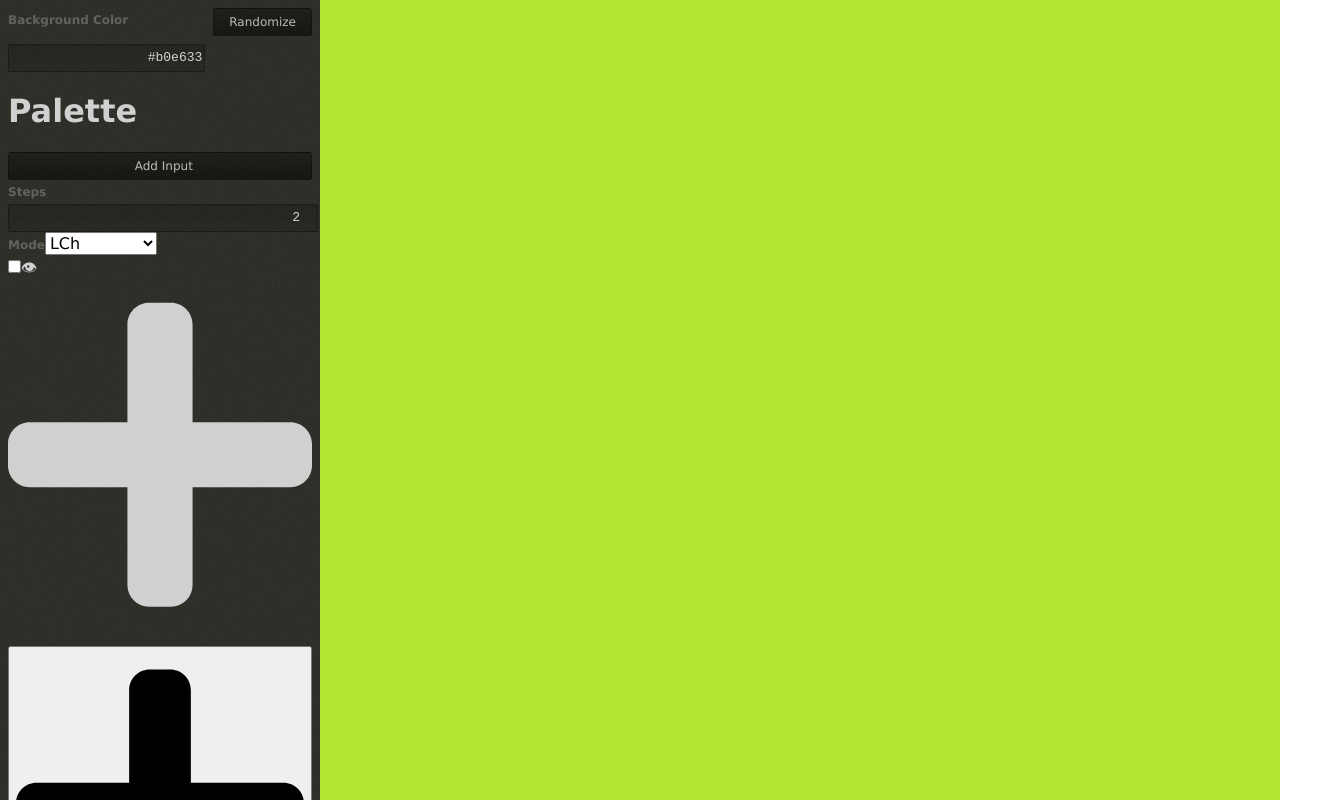
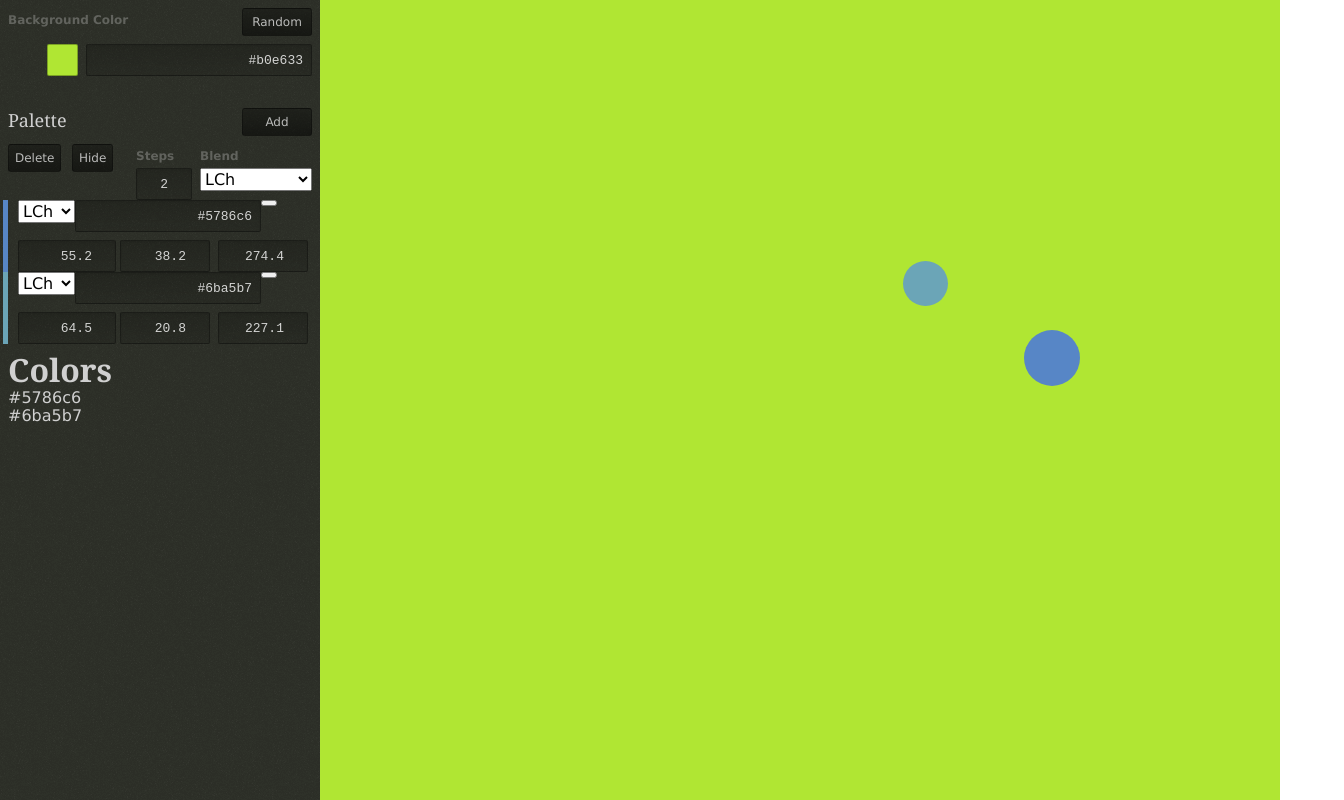
Before and after one commit to LoudBit/clutch, a Nuxt app: page / in a window 1280 px wide. Shown: the top 800 px of the page, 1344 px wide, since content can reach past the window. Built offline with nearby package versions, Linux system fonts and the light colour scheme.

Commit message:
trying out more css grids

```diff
--- a/assets/scss/_buttons.scss
+++ b/assets/scss/_buttons.scss
@@ -4,15 +4,12 @@ button.ui {
   background: linear-gradient(rgba(black, 0.3), rgba(black, 0.5));
   border-radius: 3px;
   color: rgba(white, 0.7);
-  // box-shadow: inset 0 -1px 0px rgba(black, 0.2), inset 0 1px 0px rgba(white, 0.1);
   font-size: 12px;
   line-height: 24px;
-
 }
 
+button.ui:active,
 .ui.button:active {
   background: rgba(#292929, 0.5) linear-gradient(rgba(#292929, 0.1), rgba(#292929, 0));
   box-shadow: inset 0 -1px 0px rgba(white, 0.1), inset 0 1px 0px rgba(black, 0.2);
 }
-
-// button.ui.small
--- a/assets/scss/_forms.scss
+++ b/assets/scss/_forms.scss
@@ -9,6 +9,7 @@ label {
 // // -----
 
 form,
+input[type="text"],
 input[type="number"],
 input[type="range"],
 textarea {
@@ -32,15 +33,22 @@ textarea {
   border: 1px solid rgba(0,0,0,0.30);
   box-shadow: inset 0 1px 3px 0 rgba(0,0,0,0.10);
   border-radius: 2px;
-
+  height: 32px;
   font-family: monospace;
   font-size: 13px;
   color: rgba(255,255,255,0.80);
   text-align: right;
   line-height: 24px;
+  padding: 0 8px;
 }
 
-
+.ui.swatch {
+  background: #4A90E2;
+  border: 1px solid rgba(0,0,0,0.30);
+  border-radius: 2px;
+  height: 32px;
+  width: 31px;
+}
 
 // input[type="number"]:focus,
 // input[type="text"]:focus {
--- a/assets/scss/_layout.scss
+++ b/assets/scss/_layout.scss
@@ -2,27 +2,55 @@
 article, aside, figcaption, figure, footer, header, main, nav, section {
   display: block;
 }
-.ui { box-sizing: border-box; }
+.ui, .ui * { box-sizing: border-box; }
 
 .ui.grid {
   display: grid;
-  grid-template-columns: 2fr 1fr;
-  grid-gap: 8px;
+  gap: 8px 8px;
 }
-.ui.grid.with-margins { margin: 8px; }
 
-// .ui.row {
-//   display: flex;
-//   flex-direction: row;
-//   align-items: stretch;
-//   padding: 0;
-//   margin: 0;
-// }
-// .ui.row.with-margins { margin: 0 8px; }
-// .ui.row.with-gutters:last-child { padding-top: 0; }
-// .ui.row.padded:first-child { padding-top: 0; }
-// .ui.row.padded:last-child { padding-bottom: 0; }
-// .ui.row.padded + .ui.row.padded { padding: 2px 0; }
+.grid-area-label {
+  grid-area: label;
+}
+.grid-area-button {
+  grid-area: button;
+}
+.grid-area-swatch {
+  grid-area: swatch;
+}
+.grid-area-input {
+  grid-area: input;
+}
+.grid-area-delete {
+  grid-area: delete;
+}
+.grid-area-mode {
+  grid-area: mode;
+}
+.grid-area-visibility {
+  grid-area: visibility;
+}
+.grid-area-steps {
+  grid-area: steps;
+}
+.grid-area-blend {
+  grid-area: blend;
+}
+
+
+
+.ui.row {
+  display: flex;
+  flex-direction: row;
+  align-items: stretch;
+  padding: 0;
+  margin: 0;
+}
+.ui.row + .ui.row { margin-top: 8px;}
+.ui.row.with-margins { margin-left: 8px; margin-right: 8px; }
+.ui.row.with-gutters .column { margin-left: 4px; margin-right: 4px; }
+.ui.row.with-gutters .column:first-child { margin-left: 0; }
+.ui.row.with-gutters .column:last-child { margin-right: 0; }
 
 
 .ui.column {
--- a/assets/scss/_typography.scss
+++ b/assets/scss/_typography.scss
@@ -3,7 +3,7 @@ body {
   font-family: Verdana, sans-serif;
 }
 
-// h1, h2, h3, h4, h5, h6 { margin: 0; font-family: $heading-font-family; }
+h1, h2, h3, h4, h5, h6 { margin: 0; font-family: Georgia, 'Times New Roman', Times, serif; }
 
 // p { margin: 0 0 $copy-line-height; }
 
--- a/components/BG.vue
+++ b/components/BG.vue
@@ -1,8 +1,9 @@
 <template>
-  <div class="ui grid">
-    <label>Background Color</label>
-    <button class="ui small" @click="randomize">Randomize</button>
-    <input v-model="hex" type="text" size="sm" />
+  <div class="bg-color-grid">
+    <label class="grid-area-label">Background Color</label>
+    <button class="grid-area-button ui small" @click="randomize">Random</button>
+    <div class="ui swatch grid-area-swatch" :style="{ backgroundColor: hex }"></div>
+    <input v-model="hex" class="grid-area-input" type="text" size="sm" />
   </div>
 </template>
 
@@ -36,3 +37,16 @@ export default {
   }
 }
 </script>
+
+<style>
+.bg-color-grid {
+  display: grid;
+  gap: 8px 8px;
+  justify-items: stretch;
+  grid-template-columns: repeat(8, 1fr);
+  grid-template-rows: auto;
+  grid-template-areas:
+    'label label label label label label button button'
+    '. swatch input input input input input input ';
+}
+</style>
--- a/components/ColorInput.vue
+++ b/components/ColorInput.vue
@@ -12,10 +12,7 @@
         <input v-model="hex" type="text" />
       </div>
       <div class="ui column ui-text-right">
-        <button circle size="sm" title="Remove Color" @click="removeColor(colorIndex)">
-          <!-- <i-icon icon="minus" /> -->
-          -
-        </button>
+        <button circle size="sm" title="Remove Color" @click="removeColor(colorIndex)"></button>
       </div>
     </div>
     <RgbInput v-if="mode === 'rgb'" :input-index="inputIndex" :color-index="colorIndex" :input="input"></RgbInput>
--- a/components/Palette.vue
+++ b/components/Palette.vue
@@ -2,13 +2,9 @@
   <div>
     <BG :color="bg"></BG>
 
-    <div class="ui row">
-      <div class="ui column">
-        <h1>Palette</h1>
-        <button class="ui button" title="Add Input" @click="addInput">
-          &nbsp; Add Input
-        </button>
-      </div>
+    <div class="heading-grid">
+      <h1 class="ui h1 grid-area-label">Palette</h1>
+      <button class="ui button grid-area-button" title="Add Input" @click="addInput">Add</button>
     </div>
 
     <div class="ui row">
@@ -63,3 +59,20 @@ export default {
   }
 }
 </script>
+
+<style lang="scss">
+.heading-grid {
+  margin-top: 32px;
+  display: grid;
+  gap: 8px 8px;
+  grid-template-columns: repeat(8, 1fr);
+  grid-template-rows: auto;
+  grid-template-areas: 'label label label label label label button button';
+}
+
+.heading-grid h1 {
+  font-size: 18px;
+  line-height: 24px;
+  font-weight: 400;
+}
+</style>
--- a/components/PaletteInput.vue
+++ b/components/PaletteInput.vue
@@ -1,14 +1,18 @@
 <template>
-  <div class="ui row">
-    <div class="ui column">
-      <div>
+  <div class="palette-input-grid">
+    <div class="grid-area-delete">
+      <button class="ui button" title="Delete Input">Delete</button>
+    </div>
+    <div class="grid-area-visibility">
+      <button v-if="hidden" class="ui button" title="Show Colors" @click="toggleVisibility()">Show</button>
+      <button v-if="!hidden" class="ui button" title="Hide Colors" @click="toggleVisibility()">Hide</button>
+    </div>
+    <div class="grid-area-steps">
       <label>Steps</label>
       <input v-model.number="steps" type="number" min="2" max="32" step="1" />
     </div>
-    </div>
-    <div class="ui column">
-      <div>
-        <label>Mode</label>
+    <div class="grid-area-blend">
+      <label>Blend</label>
       <select v-model="mode" size="sm">
         <option value="rgb" label="RGB" />
         <option value="hsl" label="HSL" />
@@ -17,22 +21,11 @@
         <option value="lch" label="LCh" />
       </select>
     </div>
-    </div>
-    <div class="ui column">
-      <div>
-        <label></label>
-        <!-- TODO: change this to 'visible' -->
-        <input v-model="hidden" type="checkbox" name="Visibility" title="Toggle Visibility" />
-        <span :style="isHiddenStyles">👁</span>
-      </div>
-    </div>
-    <div class="ui column">
-      <font-awesome-icon icon="plus" size="sm"></font-awesome-icon>
-      <br />
+    <!-- <div class="">
       <button title="Add Color" @click="addColor()">
-        <font-awesome-icon icon="plus" size="sm"></font-awesome-icon>
+        <font-awesome-icon icon="plus" />
       </button>
-    </div>
+    </div> -->
   </div>
 </template>
 
@@ -40,12 +33,8 @@
 import chroma from 'chroma-js'
 import { mapMutations } from 'vuex'
 import { createColor } from '~/store/palette'
-// import ColorInput from '~/components/ColorInput'
 
 export default {
-  // components: {
-  //   ColorInput
-  // },
   props: {
     input: {
       type: Object,
@@ -92,6 +81,9 @@ export default {
     }
   },
   methods: {
+    toggleVisibility() {
+      this.hidden = !this.hidden
+    },
     addColor() {
       // TODO: move this logic to the store
       const color = chroma.random()
@@ -113,3 +105,14 @@ export default {
   }
 }
 </script>
+
+<style lang="scss">
+.palette-input-grid {
+  margin-top: 8px;
+  display: grid;
+  gap: 8px 8px;
+  grid-template-columns: repeat(4, 1fr);
+  grid-template-rows: auto;
+  grid-template-areas: 'delete visibility steps blend';
+}
+</style>
--- a/nuxt.config.js
+++ b/nuxt.config.js
@@ -54,5 +54,6 @@ export default {
 
   styleResources: {
     scss: ['@/assets/scss/ui.scss']
-  }
+  },
+  css: ['@fortawesome/fontawesome-svg-core/styles.css']
 }
```
Lines whose indentation alone changed are shown as unchanged.
